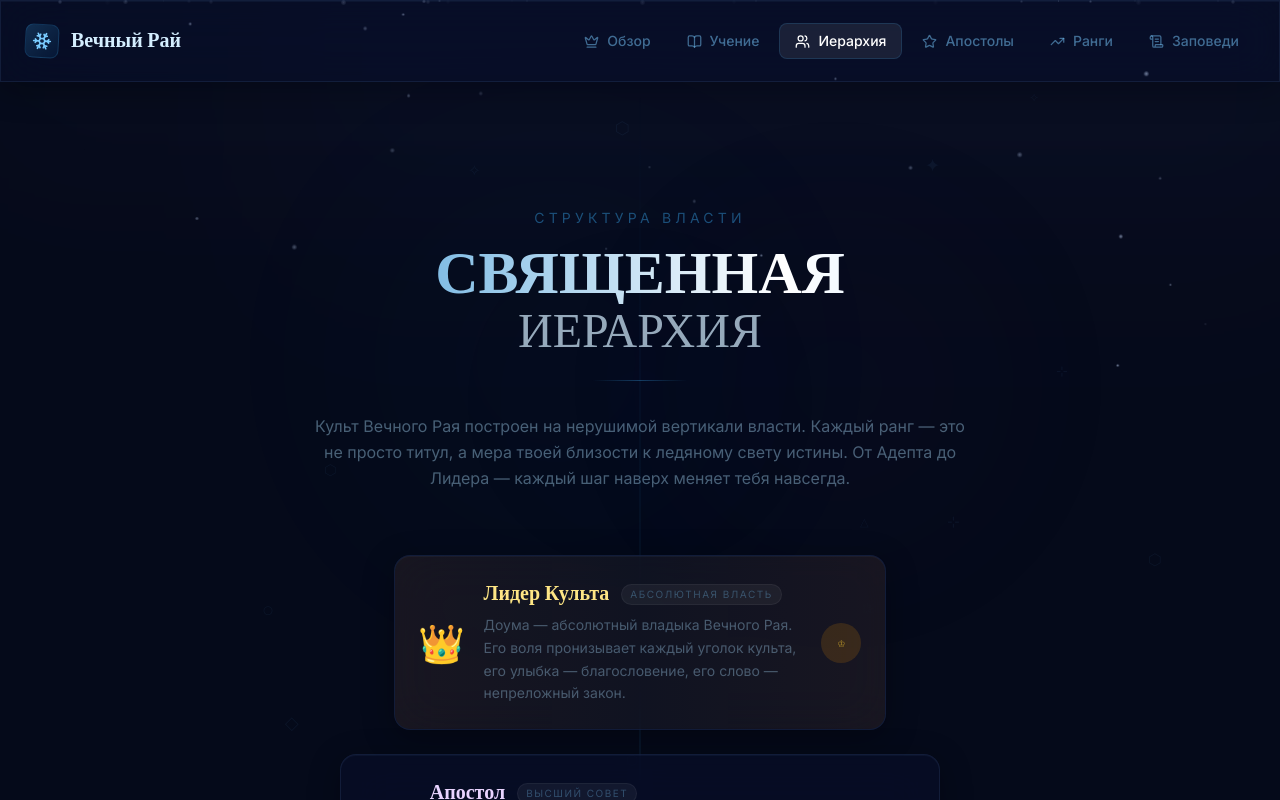
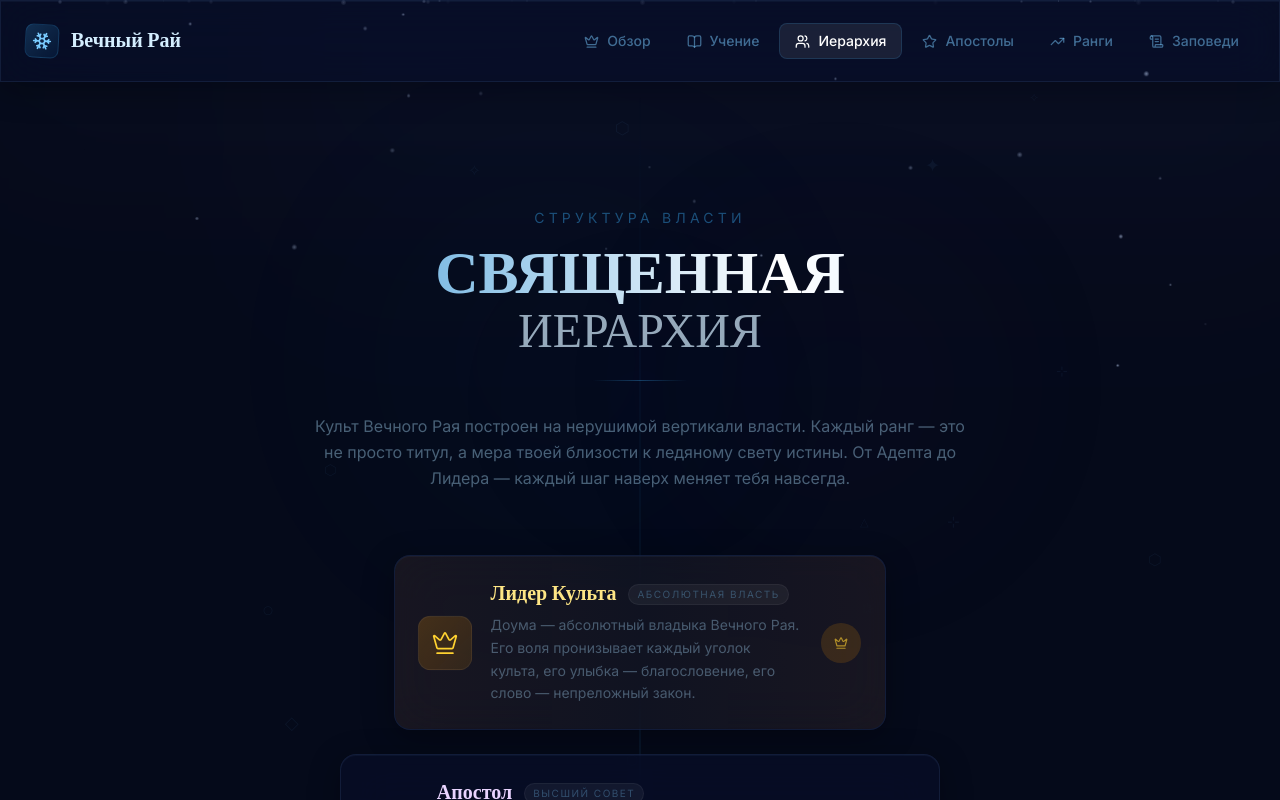
Before and after one commit to setniz/Eternal-Paradise, a React (Vite) app: page / in a window 1280 px wide. Both pictures are taken after a click on the button "Иерархия". Shown: the top 800 px of the page. Built offline with nearby package versions, Linux system fonts and the light colour scheme.

Commit message:
Update HierarchySection.tsx

```diff
--- a/src/components/sections/HierarchySection.tsx
+++ b/src/components/sections/HierarchySection.tsx
@@ -1,8 +1,11 @@
 import { motion } from 'framer-motion';
+import { Crown, Star, Eye, Sword, CircleDot } from 'lucide-react';
 
 const hierarchyLevels = [
   {
-    emoji: '👑',
+    icon: Crown,
+    iconColor: 'text-amber-300',
+    iconBg: 'from-amber-500/20 to-yellow-600/15',
     title: 'Лидер Культа',
     desc: 'Доума — абсолютный владыка Вечного Рая. Его воля пронизывает каждый уголок культа, его улыбка — благословение, его слово — непреложный закон.',
     glow: 'from-amber-500/15 via-yellow-500/10 to-amber-500/15',
@@ -11,7 +14,9 @@ const hierarchyLevels = [
     tag: 'АБСОЛЮТНАЯ ВЛАСТЬ',
   },
   {
-    emoji: '⭐',
+    icon: Star,
+    iconColor: 'text-purple-300',
+    iconBg: 'from-purple-500/15 to-indigo-500/10',
     title: 'Апостол',
     desc: 'Правая рука Лидера. Апостолы несут его волю в мир, командуют ритуалами и принимают ключевые решения в его отсутствие.',
     glow: 'from-purple-500/10 via-indigo-500/5 to-purple-500/10',
@@ -20,7 +25,9 @@ const hierarchyLevels = [
     tag: 'ВЫСШИЙ СОВЕТ',
   },
   {
-    emoji: '🔮',
+    icon: Eye,
+    iconColor: 'text-ice-300',
+    iconBg: 'from-ice-500/12 to-cyan-500/8',
     title: 'Наставник',
     desc: 'Хранители знаний и проводники учения. Наставники обучают младших членов, проводят обряды и толкуют священные тексты.',
     glow: 'from-ice-500/8 via-cyan-500/5 to-ice-500/8',
@@ -29,7 +36,9 @@ const hierarchyLevels = [
     tag: 'ДУХОВНОЕ РУКОВОДСТВО',
   },
   {
-    emoji: '🗡️',
+    icon: Sword,
+    iconColor: 'text-ice-300/70',
+    iconBg: 'from-slate-500/10 to-blue-500/5',
     title: 'Служитель',
     desc: 'Верные исполнители воли культа. Служители выполняют задания, охраняют тайны и активно участвуют в жизни организации.',
     glow: 'from-slate-500/5 via-blue-500/3 to-slate-500/5',
@@ -38,7 +47,9 @@ const hierarchyLevels = [
     tag: 'ОПОРА КУЛЬТА',
   },
   {
-    emoji: '🌑',
+    icon: CircleDot,
+    iconColor: 'text-ice-300/50',
+    iconBg: 'from-slate-500/8 to-slate-600/5',
     title: 'Адепт',
     desc: 'Начало пути. Адепт — это тот, кто переступил порог и открыл глаза навстречу свету Вечного Рая. Всё ещё впереди.',
     glow: 'from-slate-500/3 via-slate-500/2 to-slate-500/3',
@@ -116,14 +127,14 @@ export default function HierarchySection() {
                   )}
 
                   <div className="relative z-10 flex items-center gap-4 md:gap-5 w-full">
-                    {/* Emoji */}
-                    <motion.span
-                      className="text-3xl md:text-4xl flex-shrink-0"
+                    {/* Icon */}
+                    <motion.div
+                      className={`flex-shrink-0 p-2.5 md:p-3 rounded-xl bg-gradient-to-br ${level.iconBg} border border-white/5`}
                       animate={isLeader ? { scale: [1, 1.1, 1] } : {}}
                       transition={isLeader ? { duration: 3, repeat: Infinity, ease: 'easeInOut' } : {}}
                     >
-                      {level.emoji}
-                    </motion.span>
+                      <level.icon size={26} className={level.iconColor} strokeWidth={1.5} />
+                    </motion.div>
 
                     {/* Content */}
                     <div className="flex-1 min-w-0">
@@ -141,10 +152,14 @@ export default function HierarchySection() {
                     </div>
 
                     {/* Rank number */}
-                    <div className={`flex-shrink-0 w-9 h-9 md:w-10 md:h-10 rounded-full flex items-center justify-center text-xs font-mono ${
-                      isLeader ? 'bg-amber-500/15 text-amber-300/60' : 'bg-ice-400/5 text-ice-300/25'
+                    <div className={`flex-shrink-0 w-9 h-9 md:w-10 md:h-10 rounded-full flex items-center justify-center ${
+                      isLeader ? 'bg-amber-500/15' : 'bg-ice-400/5'
                     }`}>
-                      {index === 0 ? '♔' : index + 1}
+                      {index === 0 ? (
+                        <Crown size={14} className="text-amber-300/60" />
+                      ) : (
+                        <span className="text-xs font-mono text-ice-300/25">{index + 1}</span>
+                      )}
                     </div>
                   </div>
                 </motion.div>
```
